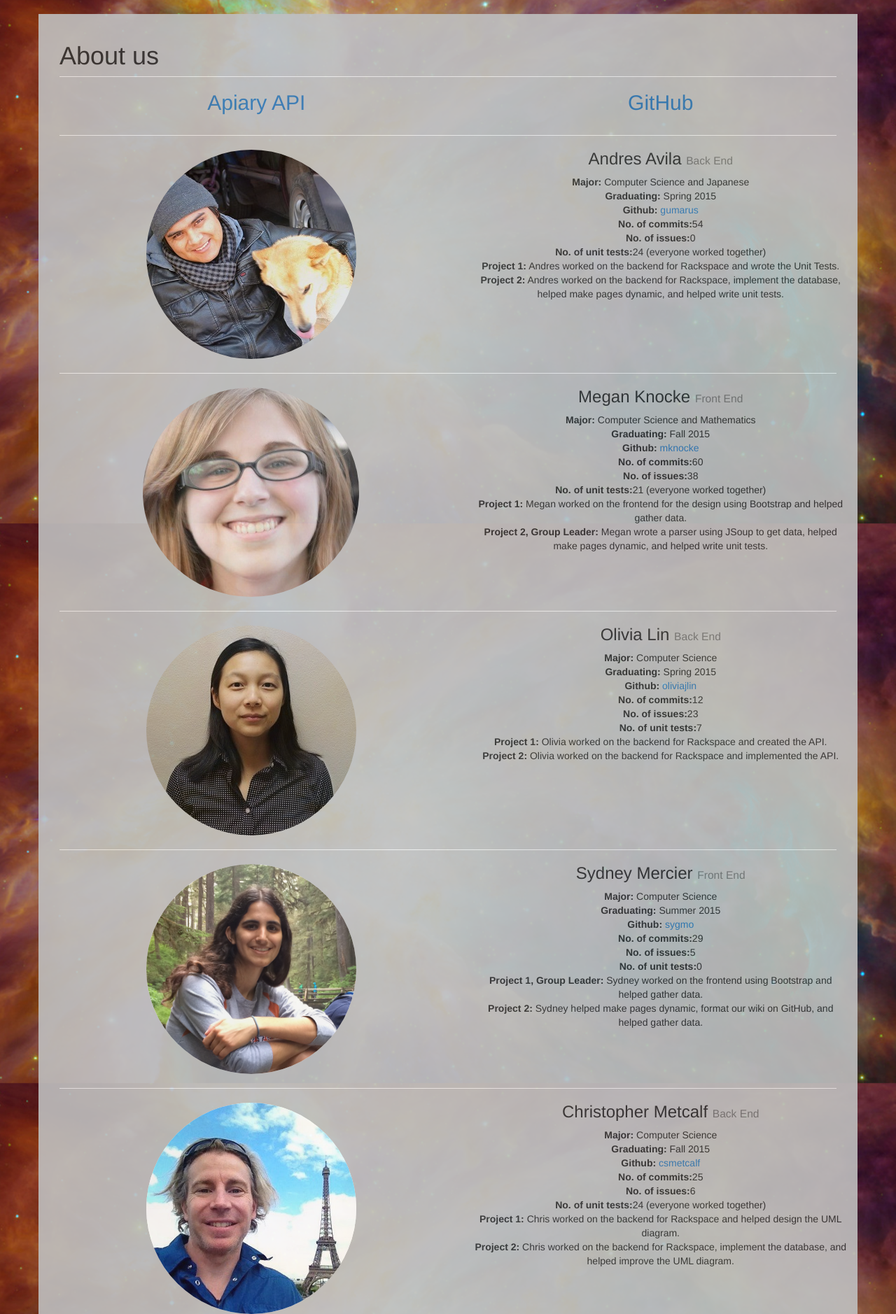
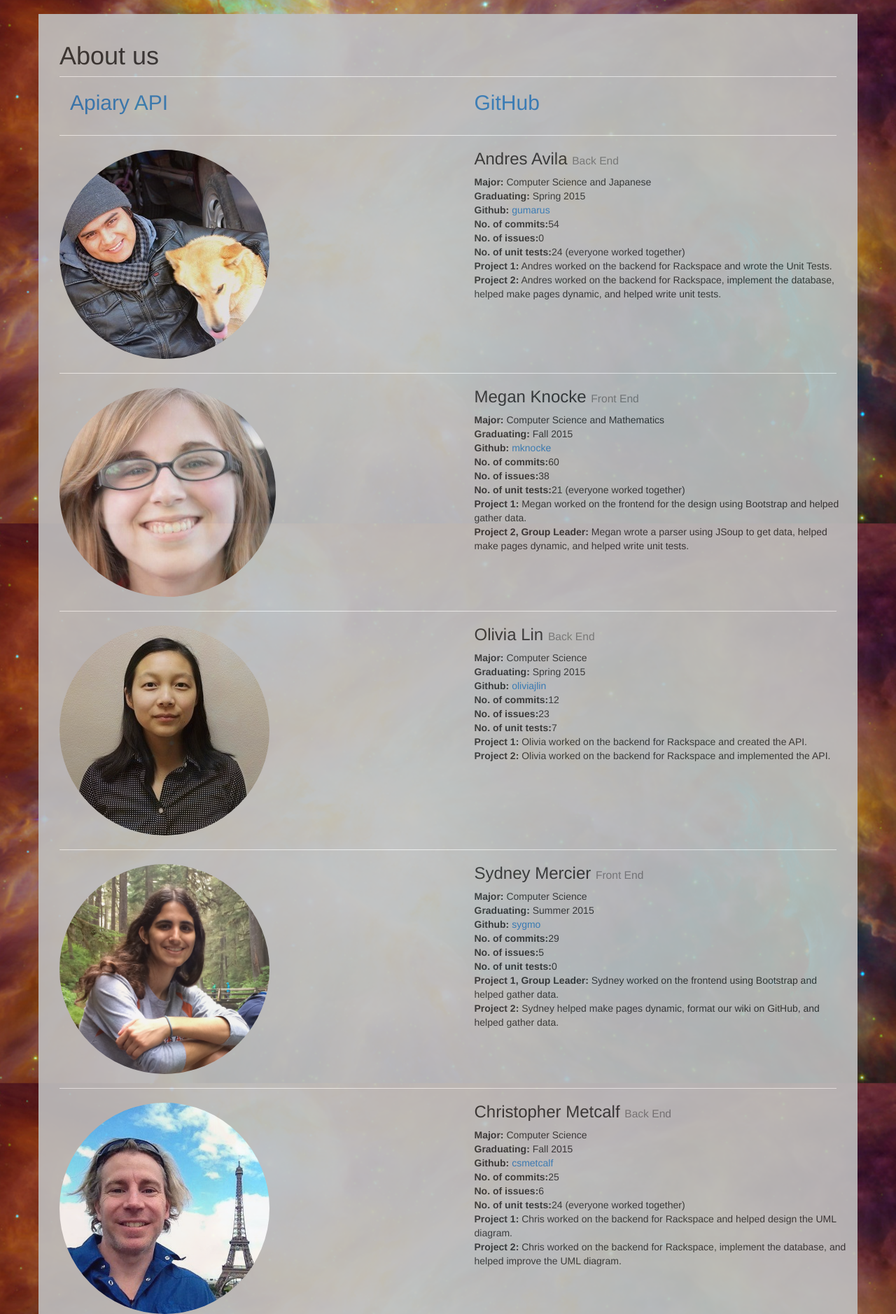
Before and after one commit to sygmo/cs373-idb, a Flask app: page /aboutus in a window 1280 px wide. Shown: the part 52-1930 px from the top of the page at 70% size. Run offline with Flask 2, Linux system fonts and the light colour scheme; some libraries are stand-ins or nearby versions.

Commit message:
left justify about us

```diff
--- a/templates/aboutus.html
+++ b/templates/aboutus.html
@@ -21,26 +21,26 @@
 	<link rel=stylesheet type=text/css href="{{ url_for('static', filename='css/bootstrap-theme.min.css') }}">
 	 <body>
 		{% include 'navbar.html' %}
-	    <div id="about-us" class="container">
+	    <div  id="about-us" class="container">
 
 			<div class="col-lg-12">
 				<h1 class="page-header">About us</h1>
 
 			</div>
 			<div class="row">
-				<div class="col-lg-6 col-sm-6 text-center offset 0">
+				<div class="col-lg-6 col-sm-6 text-left offset 0">
 					<h2> <a href="http://docs.starlords.apiary.io/#reference">Apiary API</a>  </h2>
 				</div>
-				<div class="col-lg-6 col-sm-6 text-center">
+				<div class="col-lg-6 col-sm-6 text-left">
 					<h2> <a href="https://github.com/sygmo/cs373-idb">GitHub</a>  </h2>
 				</div>
 			</div>
 			<hr />
 			<div class="row">
-				<div class="col-lg-6 col-sm-6 text-center offset 0">
-					<img class="img-circle img-responsive img-center" src="{{ url_for('static', filename='images/andres.jpg') }}" alt="Andres Avila">
+				<div class="col-lg-6 col-sm-6 text-left offset 0">
+					<img class="img-circle img-responsive img-left" src="{{ url_for('static', filename='images/andres.jpg') }}" alt="Andres Avila">
 				</div>
-				<div class="col-lg-6 col-sm-6 text-center">
+				<div class="col-lg-6 col-sm-6 text-left">
 					<h3>Andres Avila
 						<small>Back End</small>
 					</h3>
@@ -61,10 +61,10 @@
 			</div>
 			<hr />
 			<div class="row">
-				<div class="col-lg-6 col-sm-6 text-center offset 0">
-					<img class="img-circle img-responsive img-center" src="{{ url_for('static', filename='images/megan.jpg') }}" alt="Megan Knocke">
+				<div class="col-lg-6 col-sm-6 text-left offset 0">
+					<img class="img-circle img-responsive img-left" src="{{ url_for('static', filename='images/megan.jpg') }}" alt="Megan Knocke">
 				</div>
-				<div class="col-lg-6 col-sm-6 text-center">
+				<div class="col-lg-6 col-sm-6 text-left">
 					<h3>Megan Knocke
 						<small>Front End</small>
 					</h3>
@@ -85,10 +85,10 @@
 			</div>
 			<hr />
 			<div class="row">
-				<div class="col-lg-6 col-sm-6 text-center offset 0">
-					<img class="img-circle img-responsive img-center" src="{{ url_for('static', filename='images/olivia.jpg') }}" alt="Olivia Lin">
+				<div class="col-lg-6 col-sm-6 text-left offset 0">
+					<img class="img-circle img-responsive img-left" src="{{ url_for('static', filename='images/olivia.jpg') }}" alt="Olivia Lin">
 				</div>
-				<div class="col-lg-6 col-sm-6 text-center">
+				<div class="col-lg-6 col-sm-6 text-left">
 					<h3>Olivia Lin
 						<small>Back End</small>
 					</h3>
@@ -109,10 +109,10 @@
 			</div>
 			<hr />
 			<div class="row">
-				<div class="col-lg-6 col-sm-6 text-center offset 0">
-					<img class="img-circle img-responsive img-center" src="{{ url_for('static', filename='images/sydney.jpg') }}" width="300" height="300" alt="Sydney Mercier">
+				<div class="col-lg-6 col-sm-6 text-left offset 0">
+					<img class="img-circle img-responsive img-left" src="{{ url_for('static', filename='images/sydney.jpg') }}" width="300" height="300" alt="Sydney Mercier">
 				</div>
-				<div class="col-lg-6 col-sm-6 text-center">
+				<div class="col-lg-6 col-sm-6 text-left">
 					<h3>Sydney Mercier
 						<small>Front End</small>
 					</h3>
@@ -133,10 +133,10 @@
 			</div>
 			<hr />
 			<div class="row">
-				<div class="col-lg-6 col-sm-6 text-center offset 0">
-					<img class="img-circle img-responsive img-center" src="{{ url_for('static', filename='images/chris.jpg') }}" alt="Christopher Metcalf">
+				<div class="col-lg-6 col-sm-6 text-left offset 0">
+					<img class="img-circle img-responsive img-left" src="{{ url_for('static', filename='images/chris.jpg') }}" alt="Christopher Metcalf">
 				</div>
-				<div class="col-lg-6 col-sm-6 text-center">
+				<div class="col-lg-6 col-sm-6 text-left">
 					<h3>Christopher Metcalf
 						<small>Back End</small>
 					</h3>
```
